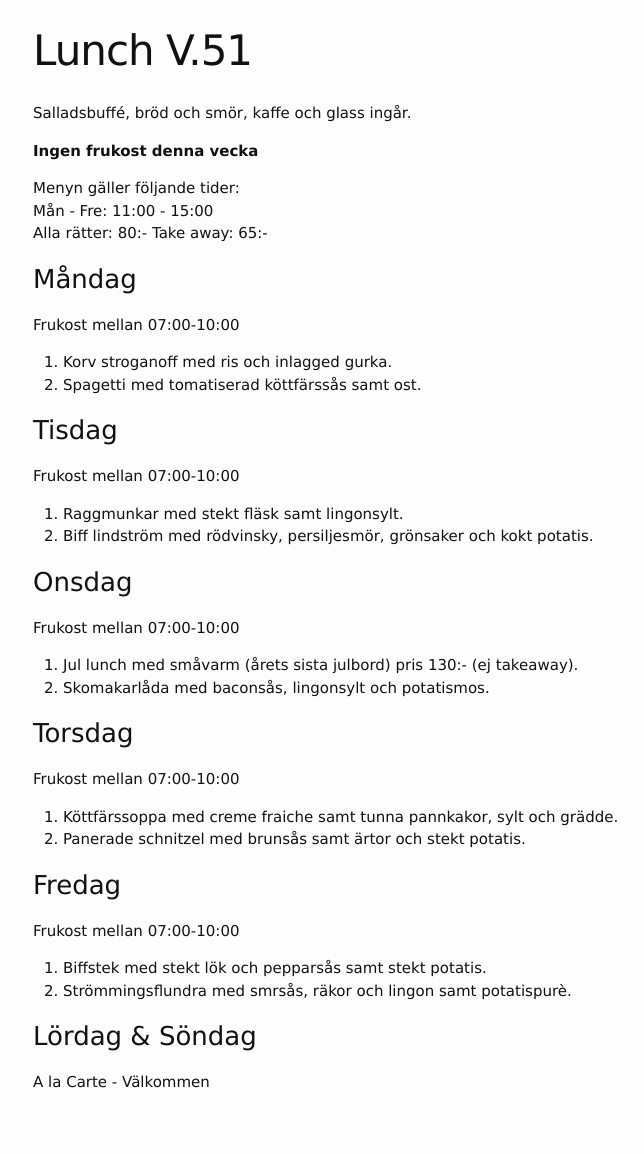
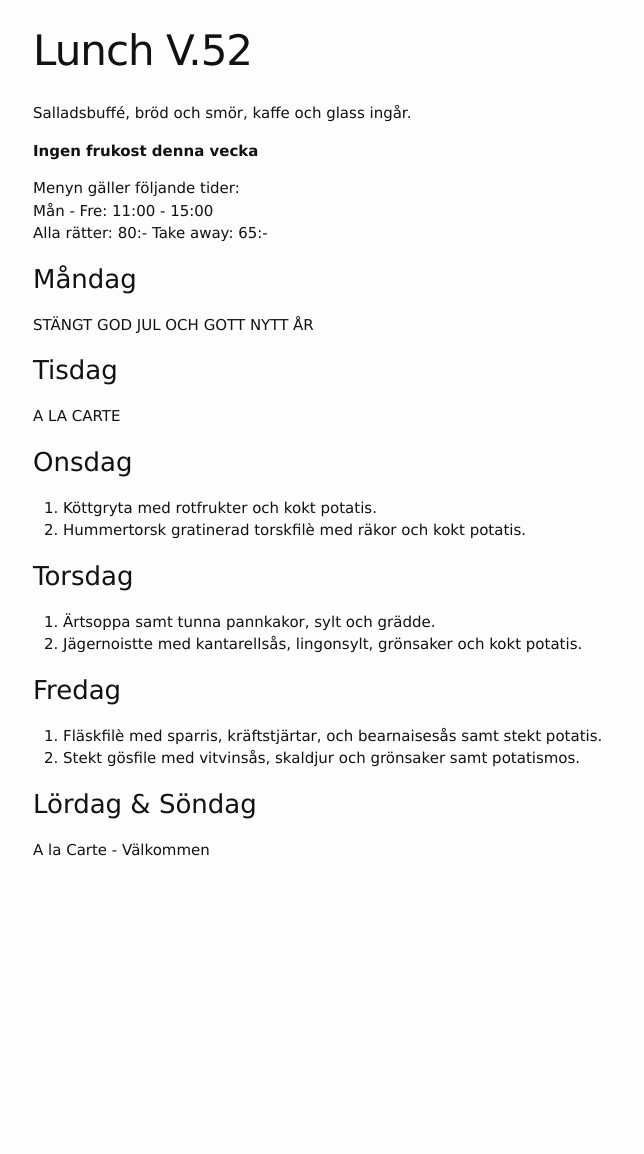
Before and after one commit to FarInn62/farinn62.github.io, a Jekyll site: the page built from lunch.md, in a window 1280 px wide. Shown: the whole page, without its empty margins (237-881 px from the left). Built offline with Jekyll 4.4.1, drawn with Linux system fonts in a browser that asks for light colours; after the commit the page ends 921 px from its top, so only the background shows below that.

Commit message:
Update lunch.md

```diff
--- a/lunch.md
+++ b/lunch.md
@@ -1,6 +1,6 @@
 ---
 layout: foodmenu
-title: Lunch V.51
+title: Lunch V.52
 permalink: /lunch/
 published: true
 ---
@@ -14,34 +14,27 @@ Mån - Fre: 11:00 - 15:00
 Alla rätter: 80:- Take away: 65:-
 
 ### Måndag
-Frukost mellan 07:00-10:00
-
-1. Korv stroganoff med ris och inlagged gurka.
-2. Spagetti med tomatiserad köttfärssås samt ost.
+STÄNGT
+GOD JUL OCH GOTT NYTT ÅR
 
 ### Tisdag
-Frukost mellan 07:00-10:00
 
-1. Raggmunkar med stekt fläsk samt lingonsylt.
-2. Biff lindström med rödvinsky, persiljesmör, grönsaker och kokt potatis.
+A LA CARTE
 
 ### Onsdag
-Frukost mellan 07:00-10:00
 
-1. Jul lunch med småvarm (årets sista julbord) pris 130:- (ej takeaway).
-2. Skomakarlåda med baconsås, lingonsylt och potatismos.
+1. Köttgryta med rotfrukter och kokt potatis.
+2. Hummertorsk gratinerad torskfilè med räkor och kokt potatis.
 
 ### Torsdag
-Frukost mellan 07:00-10:00
 
- 1. Köttfärssoppa med creme fraiche samt tunna pannkakor, sylt och grädde.
- 2. Panerade schnitzel med brunsås samt ärtor och stekt potatis.
+ 1. Ärtsoppa samt tunna pannkakor, sylt och grädde.
+ 2. Jägernoistte med kantarellsås, lingonsylt, grönsaker och kokt potatis.
 
 ### Fredag
-Frukost mellan 07:00-10:00
 
-1. Biffstek med stekt lök och pepparsås samt stekt potatis.
-2. Strömmingsflundra med smrsås, räkor och lingon samt potatispurè.
+1. Fläskfilè med sparris, kräftstjärtar, och bearnaisesås samt stekt potatis.
+2. Stekt gösfile med vitvinsås, skaldjur och grönsaker samt potatismos.
 
 ### Lördag & Söndag
 A la Carte - Välkommen
```
